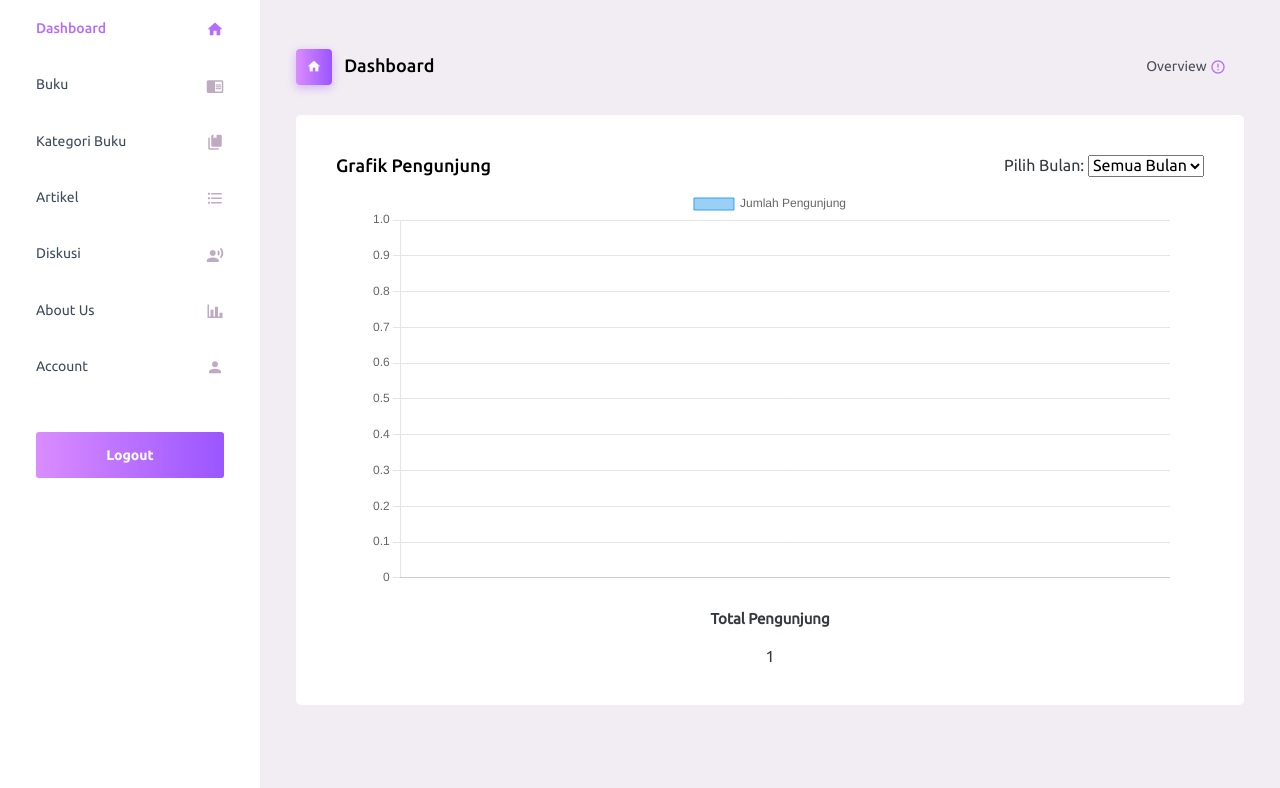
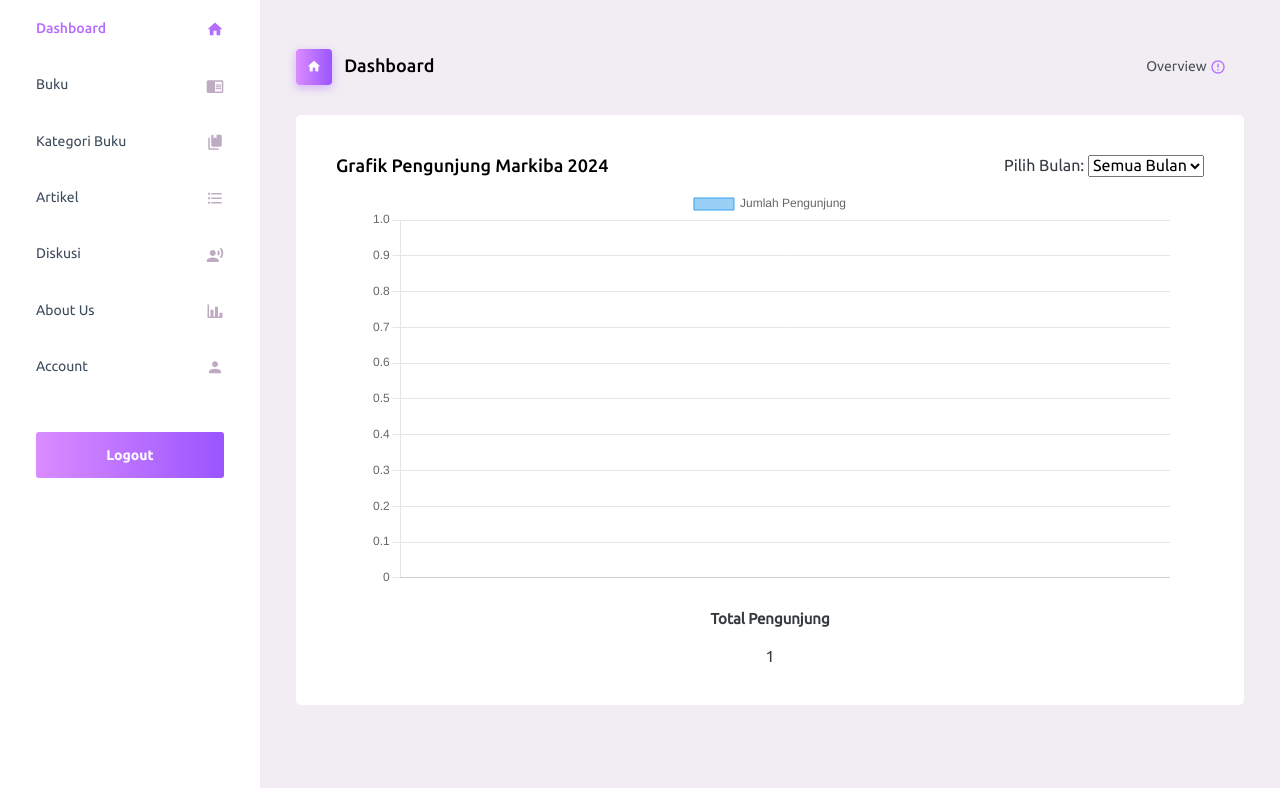
Before and after one commit to briant24/markiba, a PHP site: page /manager/index.php in a window 1280 px wide. Shown: the part 70-858 px from the top of the page. Run offline with PHP 8.4, Linux system fonts and the light colour scheme; the visitor is signed in with stand-in values (Sample User, id 1); tables that the repository leaves empty or names only in its code hold one stand-in row (values such as "Sample post"); some libraries are stand-ins or nearby versions.

Commit message:
UI: Improve Dashboard on Manager Side

```diff
--- a/manager/index.php
+++ b/manager/index.php
@@ -119,7 +119,7 @@
               <div class="card">
                 <div class="card-body">
                   <div class="d-flex justify-content-between">
-                    <h4 class="card-title">Grafik Pengunjung</h4>
+                    <h4 class="card-title">Grafik Pengunjung Markiba 2024</h4>
                     <div style="text-align: center;">
                       <label for="monthSelect">Pilih Bulan:</label>
                       <select id="monthSelect">
@@ -146,6 +146,15 @@
                         ?>
                       </select>
                     </div>
+                  </div>
+                  <div class="param-bulan" style="text-align: -webkit-center;">
+                    <?php
+                    if(isset($_GET['month'])){
+                      $monthNumber = $_GET['month'];
+                      $monthName = $months[$monthNumber];
+                      echo "Bulan" . " " .$monthName;
+                    }
+                    ?>
                   </div>
                   <div style="width: 800px; margin: 0 auto;">
                       <canvas id="grafik"></canvas>
```
Lines whose indentation alone changed are shown as unchanged.
